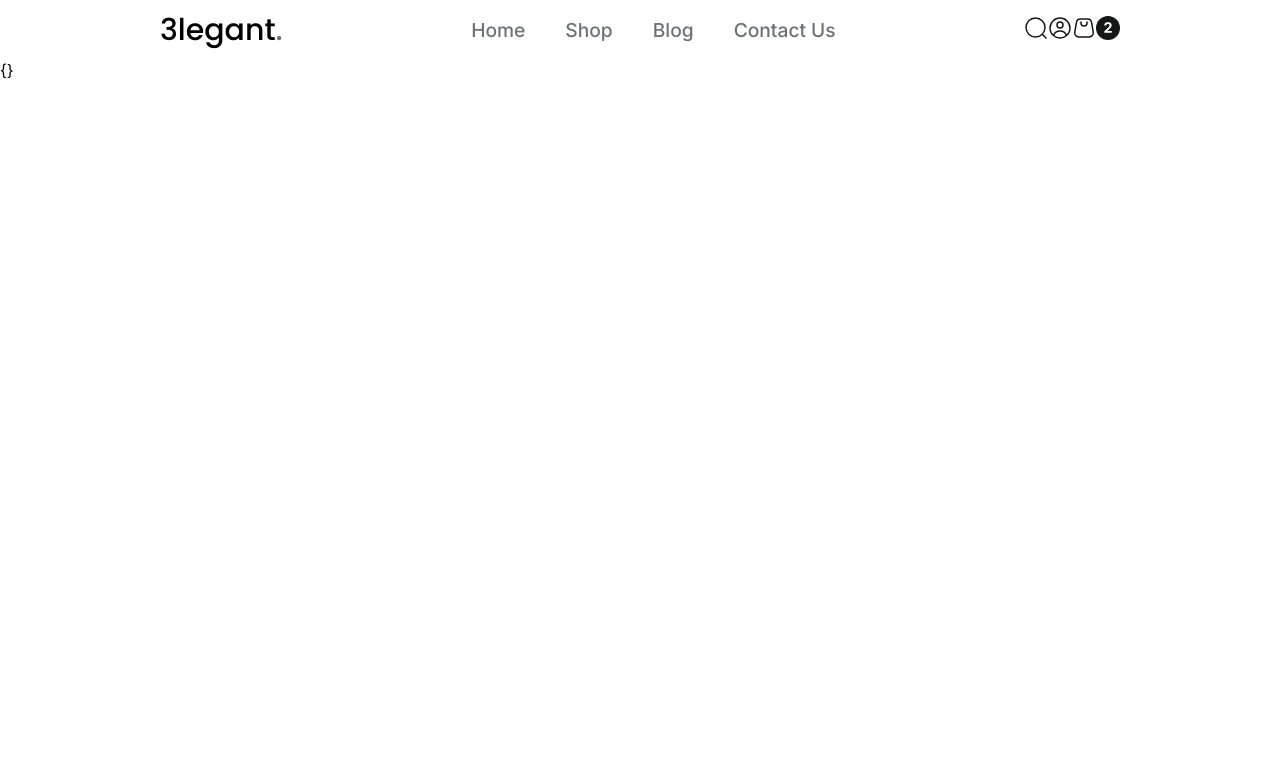
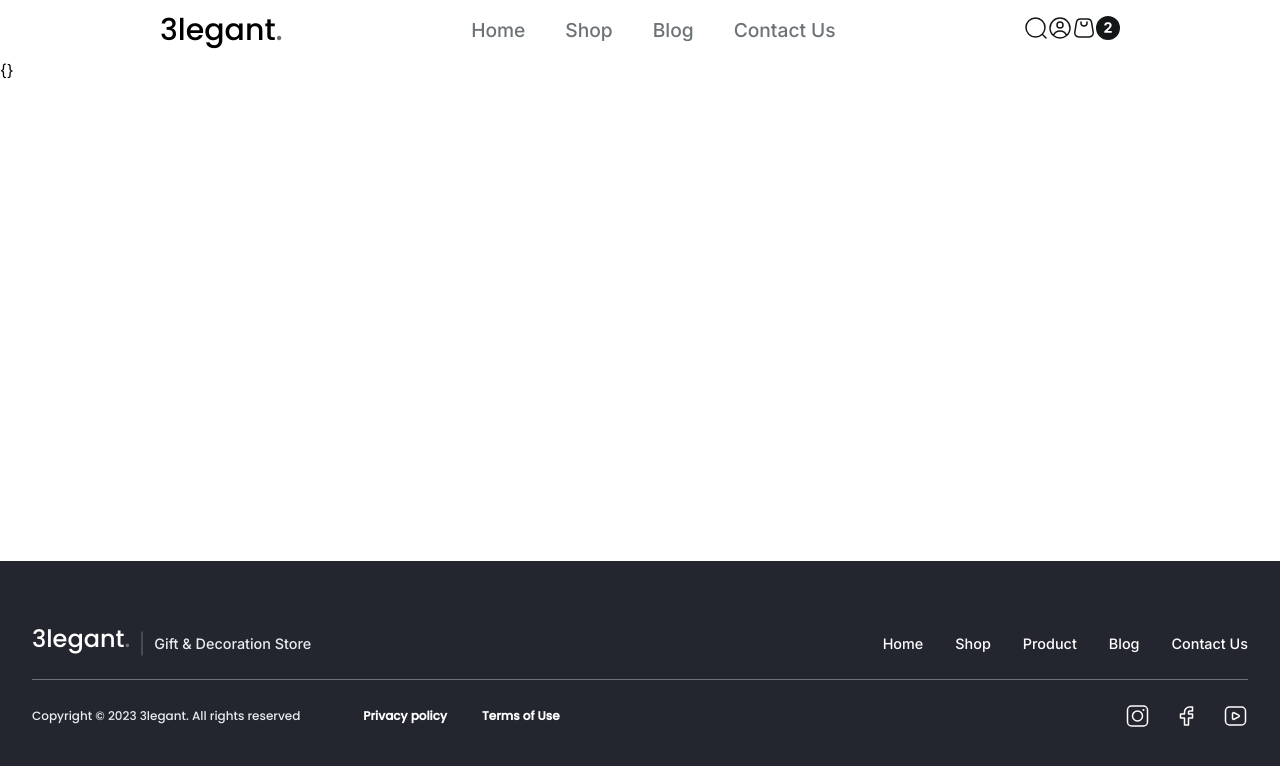
Before and after one commit to vikravch/project_18_23, a React (Create React App) app: page /weather in a window 1280 px wide. Shown: the top 766 px of the page. Built offline with nearby package versions, Linux system fonts and the light colour scheme; no server answers.

Commit message:
Creating footer and styles for it. Delete wrong imports in  App.tsx where were some problems.

```diff
--- a/src/App.tsx
+++ b/src/App.tsx
@@ -9,10 +9,8 @@ import HomePage from "./modules/home_page/presentation/page/HomePage";
 import Product from "./modules/product_page/presentation/components/Product";
 import ShopPage from "./modules/category/presentation/page/ShopPage";
 import Blog from "./modules/blog/page/Blog";
-import Article from "./modules/blog/presentation/Article/Article";
 import CartPage from "./modules/cart/presentation/page/cart_main/CartPage";
 import CompletePage from "./modules/cart/presentation/page/complete/CompletePage";
-import CheckoutPage from "./modules/cart/presentation/page/checkout/CheckoutPage";
 
 function App() {
     return (
--- /dev/null
+++ b/src/general/components/footer/Footer.module.css
@@ -0,0 +1,211 @@
+.contacts_wrapper {
+    background-color:#23262F;
+    width: 100%;
+    gap: 40px;
+
+}
+
+.contacts {
+    padding: 48px 32px;
+}
+
+
+.icon_and_navigation {
+    display: flex;
+    flex-direction: column;
+    align-items: center;
+    gap: 40px;
+}
+
+.contacts_icon_title {
+    color: #FFFFFF;
+    text-align: center;
+    font-family: Poppins, sans-serif;;
+    font-size: 1.5rem;
+    font-style: normal;
+    font-weight: 500;
+    line-height: 1.5rem;
+    cursor: pointer;
+}
+
+.contacts_icon_title > span {
+    color: #6C7275;
+    font-family: Poppins, sans-serif;;
+    font-size: 1.5rem;
+    font-style: normal;
+    font-weight: 500;
+    line-height: 1.5rem;
+
+}
+.contacts_top {
+    display: flex;
+    flex-direction: column;
+
+
+}
+.contacts_top > a {
+    text-decoration: none;
+    display: flex;
+    align-self: center;
+}
+
+
+.rectangle {
+    text-align: center;
+    align-self: center;
+    width: 24px;
+    height: 1px;
+    background-color: #6C7275;
+    margin: 16px 0;
+
+}
+
+.contacts_subtitle {
+    color: #E8ECEF;
+    font-family: Inter, sans-serif;
+    font-size: 0.9rem;
+    font-style: normal;
+    font-weight: 400;
+    line-height: 1.4rem;
+    align-self: center;
+    gap: 40px;
+}
+
+.contacts_navigation {
+
+    display: flex;
+    flex-direction: column;
+    align-items: center;
+    gap: 32px;
+    padding: 24px 0;
+}
+
+.contacts_navigation > li {
+    list-style: none;
+    color: #FEFEFE;
+    font-family: Inter, serif;
+    font-size: 0.9rem;
+    font-style: normal;
+    font-weight: 400;
+    line-height: 1.4rem;
+    cursor: pointer;
+}
+
+.contacts_navigation > li > a {
+    text-decoration: none;
+}
+.contacts_navigation > li > a:visited {
+    color: #FEFEFE;
+}
+
+.contacts_bottom {
+    display: flex;
+    flex-direction: column;
+    align-items: center;
+    gap: 32px;
+    border-top: 0.5px solid #6C7275;
+}
+
+.contacts_icons {
+    padding: 24px 0 24px 0;
+    display: flex;
+    gap: 24px;
+}
+
+.policy_copyright {
+    color: #FEFEFE;
+    display: flex;
+    flex-direction: column;
+    align-items: center;
+    gap: 28px;
+
+}
+
+.policy {
+    color: #FEFEFE;
+    font-family: Poppins, sans-serif;;
+    font-size: 0.75rem;
+    font-style: normal;
+    font-weight: 600;
+    line-height: 1.25rem;
+    width: 100%;
+    display: flex;
+    justify-content: space-evenly;
+}
+
+.policy > p {
+    cursor: pointer;
+}
+
+.copyright {
+    color: #E8ECEF;
+    font-family: Poppins, serif;
+    font-size: 0.75rem;
+    font-style: normal;
+    font-weight: 400;
+    line-height: 1.25rem;
+}
+
+
+@media (min-width: 769px) {
+    .contacts_wrapper {
+        gap: 49px;
+    }
+
+    .contacts {
+        display: flex;
+        flex-direction: column;
+    }
+
+    .rectangle {
+        transform: rotate(90deg);
+    }
+
+    .icon_and_navigation {
+        width: 100%;
+        flex-direction: row;
+        justify-content: space-between;
+        flex-wrap: wrap;
+
+    }
+
+    .contacts_top {
+        display: flex;
+        flex-direction: row;
+        flex-wrap: wrap;
+    }
+
+    .contacts_navigation {
+        flex-direction: row;
+        justify-content: end;
+        width: auto;
+    }
+
+    .contacts_bottom {
+        flex-direction: row-reverse;
+        width: 100%;
+        justify-content: space-between;
+        flex-wrap: wrap;
+    }
+
+    .policy_copyright {
+        flex-direction: row-reverse;
+        width: auto;
+        justify-content: space-around;
+
+    }
+
+    .copyright {
+        width: auto;
+    }
+
+    .policy {
+        justify-content: start;
+        width: auto;
+    }
+
+    .policy > p {
+        margin-left: 35px;
+    }
+
+}
--- a/src/general/components/footer/Footer.tsx
+++ b/src/general/components/footer/Footer.tsx
@@ -1,9 +1,54 @@
 import React from 'react';
+import styles from './Footer.module.css';
+import InstagramIcon from "./icons_for_social_media/InstagramIcon";
+import FacebookIcon from "./icons_for_social_media/FacebookIcon";
+import YouTubeIcon from "./icons_for_social_media/YouTubeIcon";
 
-function Footer() {
+const Footer = () => {
     return (
-        <div ></div>
+        <div className={styles.contacts_wrapper}>
+            <div className={styles.contacts}>
+                <div className={styles.icon_and_navigation}>
+                    <div className={styles.contacts_top}>
+                            <h2 className={styles.contacts_icon_title}>3legant<span>.</span></h2>
+                        <div className={styles.rectangle}></div>
+                        <h3 className={styles.contacts_subtitle}>Gift & Decoration Store</h3>
+                    </div>
+                    <ul className={styles.contacts_navigation}>
+                        <li>
+                            Home
+                        </li>
+                        <li>
+                            Shop
+                        </li>
+                        <li>
+                            Product
+                        </li>
+                        <li>
+                            Blog
+                        </li>
+                        <li>
+                            Contact Us
+                        </li>
+                    </ul>
+                </div>
+                <div className={styles.contacts_bottom}>
+                    <div className={styles.contacts_icons}>
+                        <InstagramIcon />
+                        <FacebookIcon />
+                        <YouTubeIcon />
+                    </div>
+                    <div className={styles.policy_copyright}>
+                        <div className={styles.policy}>
+                            <p>Privacy policy</p>
+                            <p>Terms of Use</p>
+                        </div>
+                        <p className={styles.copyright}>Copyright © 2023 3legant. All rights reserved</p>
+                    </div>
+                </div>
+            </div>
+        </div>
     );
-}
+};
 
 export default Footer;
--- /dev/null
+++ b/src/general/components/footer/icons_for_social_media/FacebookIcon.tsx
@@ -0,0 +1,12 @@
+import React from 'react';
+
+const FacebookIcon = () => {
+    return (
+        <svg xmlns="http://www.w3.org/2000/svg" width="25" height="24" viewBox="0 0 25 24" fill="none" cursor={'pointer'}>
+            <path d="M18.5 3H15.5C12.7386 3 10.5 5.23858 10.5 8V10H6.5V14H10.5V21H14.5V14H18.5V10H14.5V8C14.5 7.44772 14.9477 7 15.5 7H18.5V3Z"
+                  stroke="#FEFEFE" strokeWidth="1.5" strokeLinecap="round" strokeLinejoin="round"/>
+        </svg>
+    );
+};
+
+export default FacebookIcon;
--- /dev/null
+++ b/src/general/components/footer/icons_for_social_media/InstagramIcon.tsx
@@ -0,0 +1,13 @@
+import React from 'react';
+
+const InstagramIcon = () => {
+    return (
+        <svg xmlns="http://www.w3.org/2000/svg" width="25" height="24" viewBox="0 0 25 24" fill="none" cursor={'pointer'}>
+            <rect x="2.5" y="2" width="20" height="20" rx="4" stroke="#FEFEFE" strokeWidth="1.5"/>
+            <circle cx="18.5" cy="6" r="1" fill="#FEFEFE"/>
+            <circle cx="12.5" cy="12" r="5" stroke="#FEFEFE" strokeWidth="1.5"/>
+        </svg>
+    );
+};
+
+export default InstagramIcon;
--- /dev/null
+++ b/src/general/components/footer/icons_for_social_media/YouTubeIcon.tsx
@@ -0,0 +1,14 @@
+import React from 'react';
+
+const YouTubeIcon = () => {
+    return (
+        <svg xmlns="http://www.w3.org/2000/svg" width="25" height="24" viewBox="0 0 25 24" fill="none" cursor={'pointer'}>
+            <rect x="2.5" y="3" width="20" height="18" rx="4" stroke="#FEFEFE" strokeWidth="1.5"/>
+            <path
+                d="M10.9472 8.72361L15.7111 11.1056C16.4482 11.4741 16.4482 12.5259 15.7111 12.8944L10.9472 15.2764C10.2823 15.6088 9.5 15.1253 9.5 14.382V9.61803C9.5 8.87465 10.2823 8.39116 10.9472 8.72361Z"
+                stroke="#FEFEFE" strokeWidth="1.5" strokeLinecap="round"/>
+        </svg>
+    );
+};
+
+export default YouTubeIcon;
```
